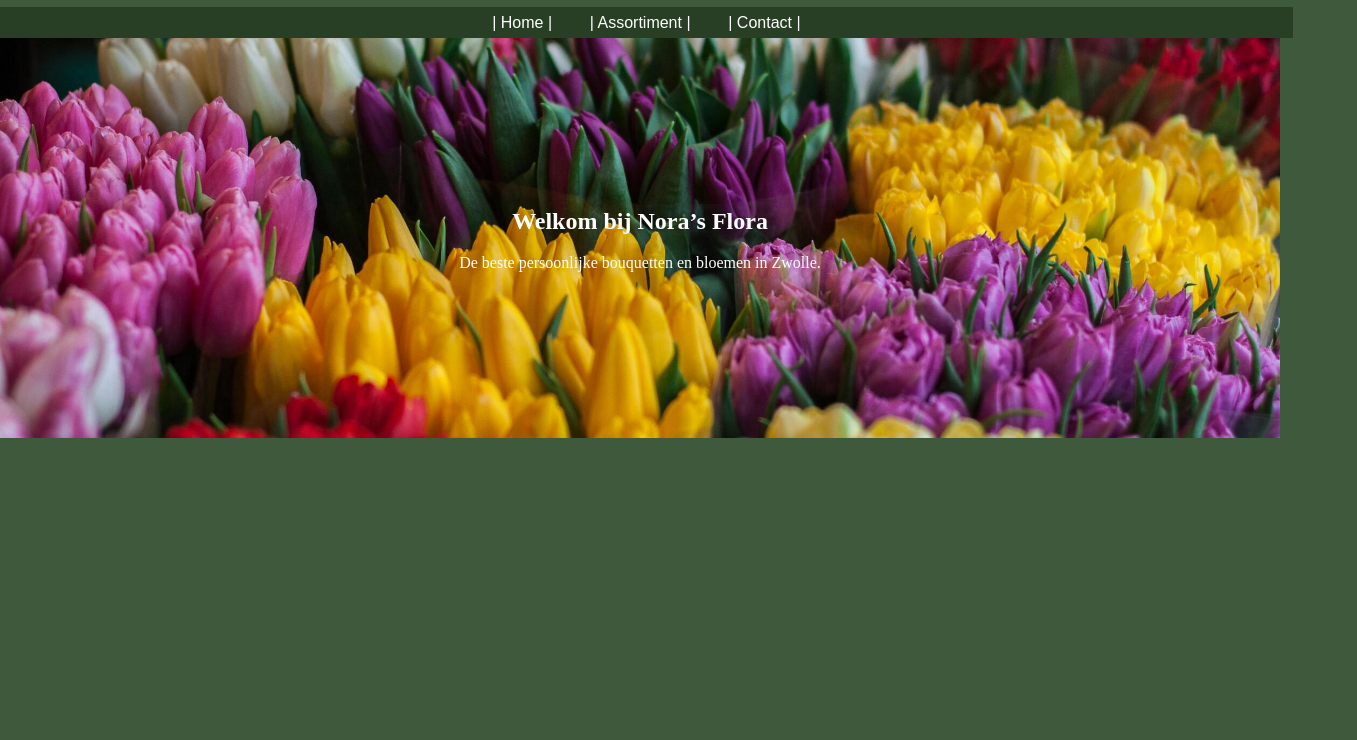
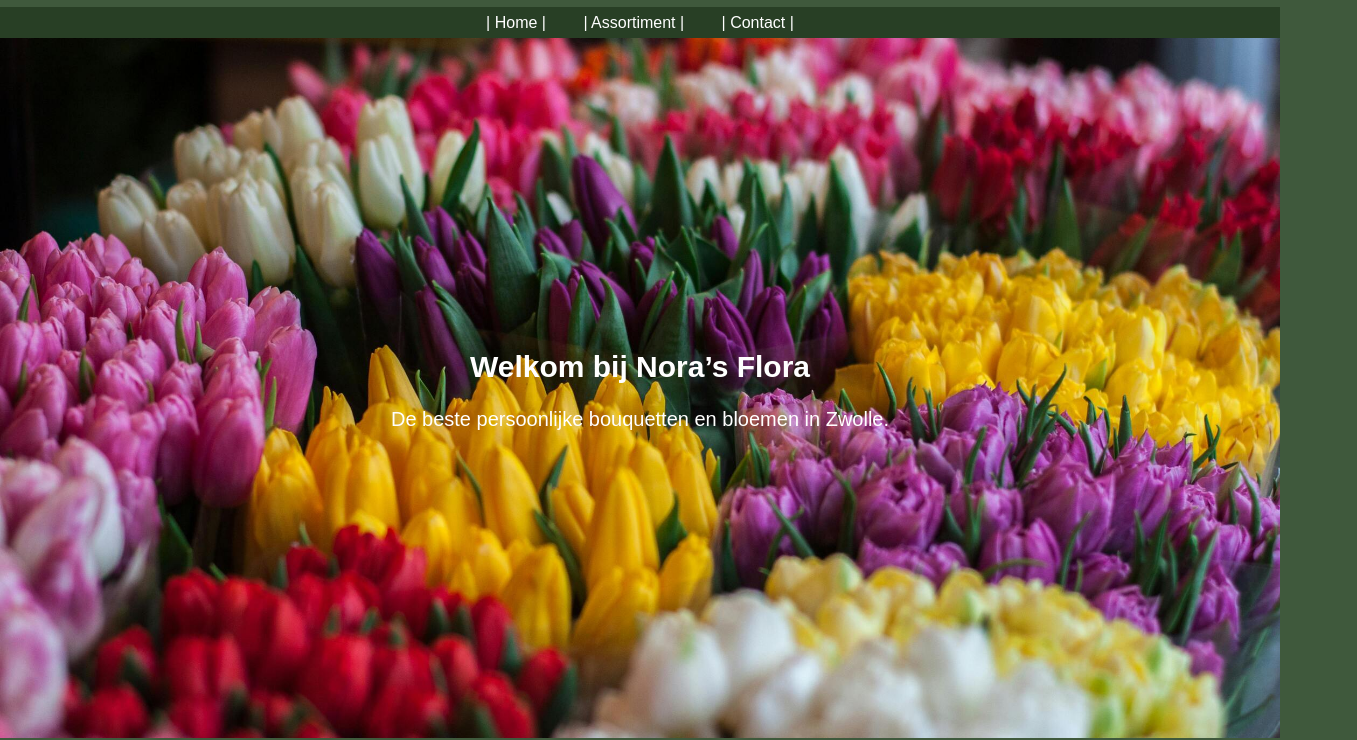
Before and after one commit to Idk4041/teamproject-nora-s-flora, a plain HTML site: page nora-flora/homepage.html in a window 1280 px wide. Shown: the part 77-817 px from the top of the page, 1357 px wide, since content can reach past the window. Drawn offline with Linux system fonts and the light colour scheme.

Commit message:
update 0.002

```diff
--- a/nora-flora/assortiment.css
+++ b/nora-flora/assortiment.css
@@ -1,21 +1,4 @@
-#middle-content{
-            background-color: #283F25;
-            padding: 1%;
-            min-width: 100%;
-            text-align: center;
-
-        }
-        body {
-            background-color:#3f593c;
-            margin: 0%;
-        }
-            h1 {
-  color: white;
-            }
-  p {
-    color: white;
-  }
-  .logo {
+.logo {
     width: 8%;
     height: auto;
     margin: 10px;
@@ -24,10 +7,12 @@
     margin-right: auto;
 
 }
-  #navbar{
+
+
+#navbar{
             background-color: #283F25;
             padding: 0.5%;
-            min-width: 100%;
+
             text-align: center;
             font-family:Arial, Helvetica, sans-serif ;
 
@@ -42,11 +27,8 @@
             color: white;
 
         }
-
-        #link {
-            text-decoration: none;
-            margin : 1%;
-            color: white;
-
+        #line {
+            background-color: #3F593C;
+            padding: 3%;
 
         }
--- a/nora-flora/contact.css
+++ b/nora-flora/contact.css
@@ -11,6 +11,9 @@
         }
             h1 {
   color: white;
+  text-align: center;
+  font-size: xx-large;
+  tex;
             }
   p {
     color: white;
@@ -27,7 +30,6 @@
   #navbar{
             background-color: #283F25;
             padding: 0.5%;
-            min-width: 100%;
             text-align: center;
             font-family:Arial, Helvetica, sans-serif ;
 
@@ -55,5 +57,5 @@
         #line {
             background-color: #D9EDB5;
             padding: 1%;
-            min-width: 100%;
-        };
+
+        }
--- a/nora-flora/homepage.html
+++ b/nora-flora/homepage.html
@@ -24,8 +24,11 @@
     <p>De beste persoonlijke bouquetten en bloemen in Zwolle.</p>
   </div>
 </section>
-<div id="line"></div>
-
+<div id="line"> <h1>Bloemetjes die in het zonnetje gezet worden</h1></div>
+<div id="block">
+</div>
+<div id="block2"></div>
+<div id="block3"></div>
 
 </body>
 </html>
--- a/nora-flora/style.css
+++ b/nora-flora/style.css
@@ -7,12 +7,13 @@
     margin-right: auto;
 
 }
+
 .hero {
   background-image: url(https://github.com/Idk4041/teamproject-nora-s-flora/blob/main/norasFlora/pexels-jmark-2507161.jpg?raw=true);
   background-size: cover;
   background-position: center;
   background-repeat: no-repeat;
-  height: 400px;
+  height: 700px;
   display: flex;
   justify-content: center;
   align-items: center;
@@ -21,27 +22,48 @@
   position: relative;
 }
 
+.hero-content {
+  font-family: Arial;
+  font-size: 20px;
+}
 
-#navbar{
+        #navbar{
             background-color: #283F25;
             padding: 0.5%;
-            min-width: 100%;
             text-align: center;
-            font-family:Arial, Helvetica, sans-serif ;
+            font-family:Arial, Helvetica, sans-serif;
+        }
 
-        }
         body {
             background-color:#3f593c;
             margin: 0%;
         }
+
         .link {
             text-decoration: none;
             margin : 1.3%;
             color: white;
+        }
 
-        }
         #line {
             background-color: #3F593C;
-            padding: 3%;
-            min-width: 100%;
+            text-align: center;
+            color : white;
+           font-size: 20px;
+            font-family: Arial;
         }
+
+        #block {
+            background-color: white;
+            padding: 18%;
+        }
+
+        #block2 {
+        background-color: #3F593C;
+        padding: 14%;
+        }
+
+        #block3 {
+        background-color: #283F25;
+        padding: 6%;
+        }
```
Also changed, not shown: nora-flora/assortiment.html (+9 -0 lines).
